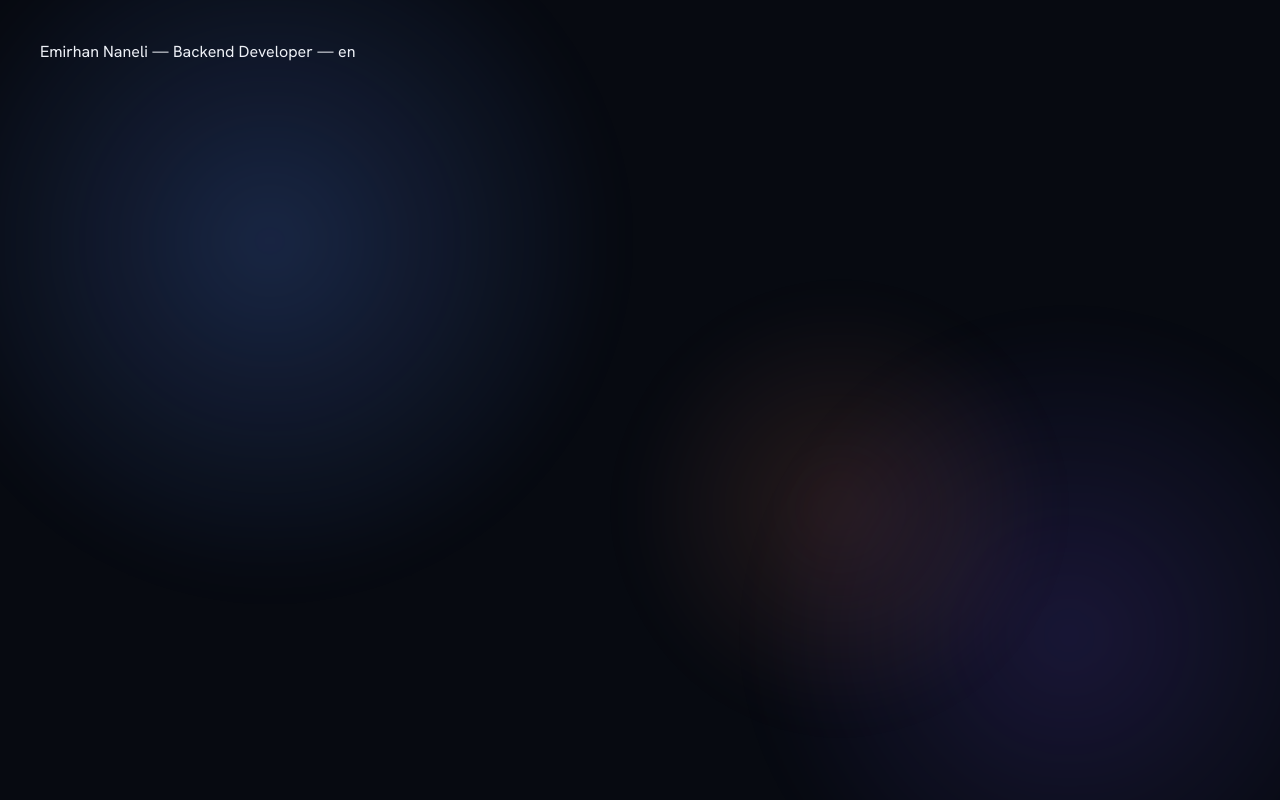
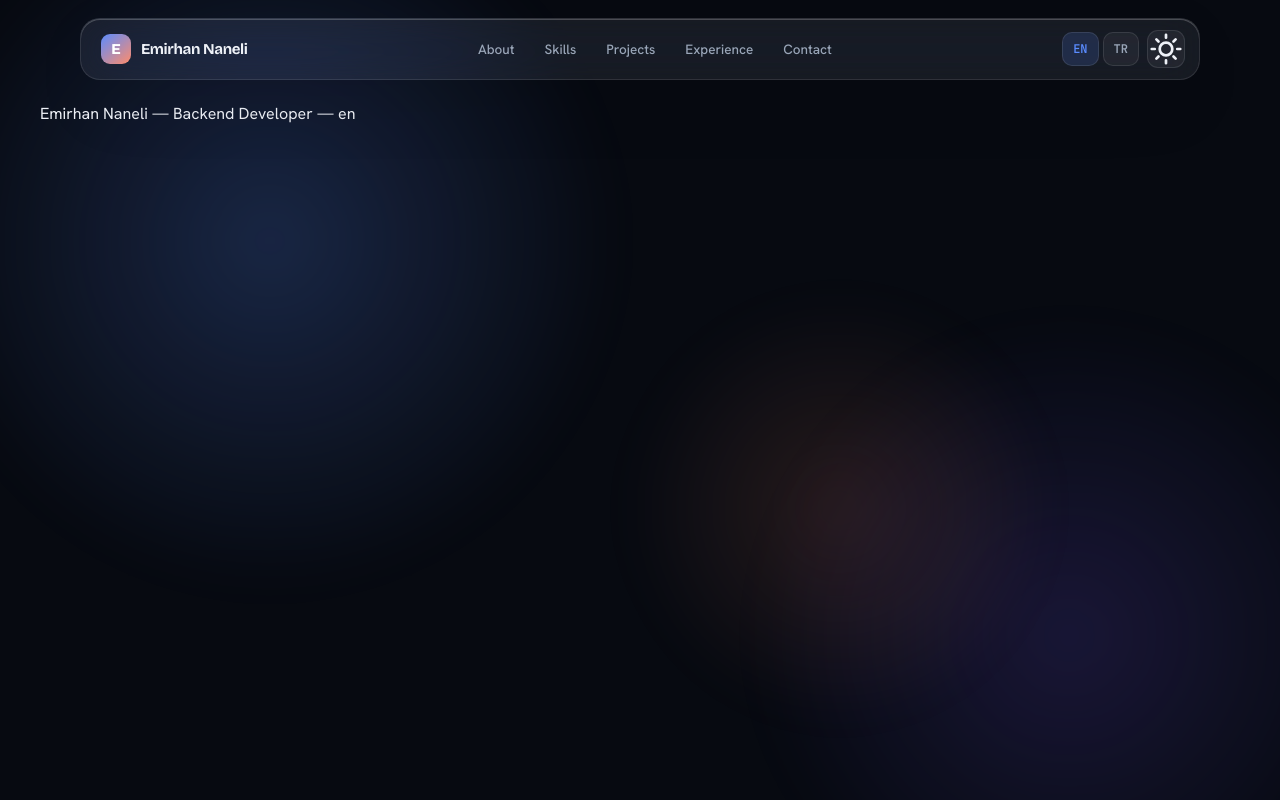
Before and after one commit to emirhannaneli/emirhannaneli, a Next.js app: page / in a window 1280 px wide. Built offline with nearby package versions, Linux system fonts and the light colour scheme.

Commit message:
feat: sticky glass nav with locale switcher and theme toggle

```diff
--- /dev/null
+++ b/components/locale-switcher.tsx
@@ -0,0 +1,25 @@
+"use client";
+import Link from "next/link";
+import { locales, localeHref, type LocaleCode } from "@/lib/i18n";
+
+export function LocaleSwitcher({ current }: { current: LocaleCode }) {
+  return (
+    <nav aria-label="Language" className="flex items-center gap-1">
+      {locales.map((l) => {
+        const active = l.code === current;
+        return (
+          <Link
+            key={l.code}
+            href={localeHref(l.code)}
+            hrefLang={l.code}
+            aria-current={active ? "true" : undefined}
+            className="rounded-[10px] border border-[var(--border)] px-[10px] py-[7px] font-mono text-[12px] font-semibold transition-colors"
+            style={{ background: active ? "var(--accent-soft)" : "var(--chip)", color: active ? "var(--accent)" : "var(--dim)" }}
+          >
+            {l.short}
+          </Link>
+        );
+      })}
+    </nav>
+  );
+}
--- /dev/null
+++ b/components/nav.tsx
@@ -0,0 +1,29 @@
+import type { SiteContent } from "@/lib/content";
+import type { LocaleCode } from "@/lib/i18n";
+import { nav, profile } from "@/lib/data";
+import { ThemeToggle } from "./theme-toggle";
+import { LocaleSwitcher } from "./locale-switcher";
+
+export function Nav({ content, locale }: { content: SiteContent; locale: LocaleCode }) {
+  return (
+    <div className="sticky top-[18px] z-50 flex justify-center px-5">
+      <nav className="emn-panel-2 flex w-full max-w-[1120px] items-center justify-between gap-5 rounded-[18px] py-[11px] pl-5 pr-[14px]">
+        <a href="#top" className="flex items-center gap-[10px] no-underline" style={{ color: "var(--text)" }}>
+          <span className="grid h-[30px] w-[30px] place-items-center rounded-[9px] font-display text-[15px] font-extrabold text-white" style={{ background: "linear-gradient(140deg,var(--accent),var(--accent-2))" }}>E</span>
+          <span className="font-display text-[15px] font-bold tracking-tight">{profile.name}</span>
+        </a>
+        <div className="emn-nav-links flex items-center gap-1">
+          {nav.map((item) => (
+            <a key={item.id} href={item.href} className="rounded-[10px] px-[13px] py-2 text-[13.5px] font-medium no-underline transition-colors hover:bg-[var(--chip)] hover:text-[var(--text)]" style={{ color: "var(--dim)" }}>
+              {content.nav[item.id]}
+            </a>
+          ))}
+        </div>
+        <div className="flex items-center gap-2">
+          <LocaleSwitcher current={locale} />
+          <ThemeToggle />
+        </div>
+      </nav>
+    </div>
+  );
+}
--- a/components/portfolio.tsx
+++ b/components/portfolio.tsx
@@ -1,15 +1,16 @@
 import type { SiteContent } from "@/lib/content";
 import type { LocaleCode } from "@/lib/i18n";
 import { AmbientBg } from "./ambient-bg";
+import { Nav } from "./nav";
 // Section imports are added by later tasks:
-// import { Nav } from "./nav"; import { HeroEditorial } from "./hero-editorial"; ...
+// import { HeroEditorial } from "./hero-editorial"; ...
 
 export function Portfolio({ content, locale }: { content: SiteContent; locale: LocaleCode }) {
   return (
     <div className="relative min-h-screen">
       <AmbientBg />
       <div className="relative z-[2]">
-        {/* <Nav content={content} locale={locale} /> */}
+        <Nav content={content} locale={locale} />
         <main id="main">
           {/* <HeroEditorial content={content} /> ... sections added in Tasks 10–15 */}
           <p style={{ padding: 40 }}>{content.meta.title} — {locale}</p>
```
